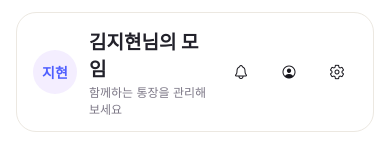
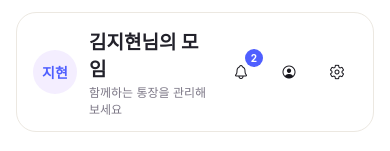
Before and after one commit to getdon-mate/getdon-mate-app, a React Native app: screen /AccountList in a window 390 px wide. Both pictures are taken after a click on the button "로그인". Shown: the top 151 px of the page. Built offline with nearby package versions, Linux system fonts and the light colour scheme; no server answers.

Commit message:
feat: 알림 상태와 배지 연동 (GET-116, GET-117, GET-127)

```diff
--- a/src/core/providers/AppProvider.tsx
+++ b/src/core/providers/AppProvider.tsx
@@ -14,6 +14,7 @@ import type {
   TransactionType,
 } from "@features/accounts/model/types"
 import { logger } from "@shared/lib/logger"
+import { defaultNotificationPreferences, initialNotifications, type NotificationItem } from "@shared/lib/notification-state"
 import {
   readNotificationPreferences,
   writeNotificationPreferences,
@@ -78,8 +79,16 @@ interface AppRuntimeContextType {
   dataSource: DataSource
   prefersRealApi: boolean
   refreshAccounts: () => Promise<DataSource>
+  notifications: NotificationItem[]
+  unreadNotificationCount: number
+  markNotificationRead: (id: string) => Promise<void>
+  markAllNotificationsRead: () => Promise<void>
+  clearNotifications: () => Promise<void>
+  restoreNotifications: () => Promise<void>
+  defaultNotificationPreferences: NotificationPreferences
   notificationPreferences: NotificationPreferences
   updateNotificationPreferences: (next: NotificationPreferences) => Promise<void>
+  resetNotificationPreferences: () => void
 }
 
 interface AppAuthContextType {
@@ -185,6 +194,7 @@ function createLocalAccount(data: CreateAccountInput, currentUser: AppUser): Gro
     members: [
       {
         id: `mem${timestamp}`,
+        userId: currentUser.id,
         name: currentUser.name,
         role: "총무",
         initials: currentUser.name.slice(-2),
@@ -243,12 +253,6 @@ function createLocalTransaction(data: UpsertTransactionInput): Transaction {
   }
 }
 
-const defaultNotificationPreferences: NotificationPreferences = {
-  duesReminder: true,
-  transactionAlert: true,
-  noticeAlert: true,
-}
-
 export function AppProvider({ children }: { children: ReactNode }) {
   const backendAdapter = useMemo(() => createAccountsBackendV1Adapter(), [])
   const prefersRealApi = useMemo(() => shouldUseRealApi(apiConfig), [])
@@ -262,6 +266,7 @@ export function AppProvider({ children }: { children: ReactNode }) {
   const [currentUser, setCurrentUser] = useState<AppUser | null>(null)
   const [accounts, setAccounts] = useState<GroupAccount[]>(() => cloneAccounts(defaultAccounts))
   const [selectedAccountId, setSelectedAccountId] = useState<string | null>(initialSession?.selectedAccountId ?? null)
+  const [notifications, setNotifications] = useState<NotificationItem[]>(() => [...initialNotifications])
   const [notificationPreferences, setNotificationPreferences] = useState<NotificationPreferences>(
     () => readNotificationPreferences() ?? defaultNotificationPreferences
   )
@@ -844,15 +849,41 @@ export function AppProvider({ children }: { children: ReactNode }) {
     setNotificationPreferences(next)
   }, [])
 
+  const resetNotificationPreferences = useCallback(() => {
+    setNotificationPreferences(defaultNotificationPreferences)
+  }, [])
+
+  const markNotificationRead = useCallback(async (id: string) => {
+    setNotifications((prev) => prev.map((item) => (item.id === id ? { ...item, unread: false } : item)))
+  }, [])
+
+  const markAllNotificationsRead = useCallback(async () => {
+    setNotifications((prev) => prev.map((item) => ({ ...item, unread: false })))
+  }, [])
+
+  const clearNotifications = useCallback(async () => {
+    setNotifications([])
+  }, [])
+
+  const restoreNotifications = useCallback(async () => {
+    setNotifications([...initialNotifications])
+  }, [])
+
   const resetDemoData = useCallback(() => {
     setUsers(cloneUsers(defaultUsers))
     setAccounts(cloneAccounts(defaultAccounts))
     setCurrentUser(null)
     setSelectedAccountId(null)
+    setNotifications([...initialNotifications])
     setNotificationPreferences(defaultNotificationPreferences)
     setDataSource("demo")
     setLastSyncError(null)
   }, [])
+
+  const unreadNotificationCount = useMemo(
+    () => notifications.filter((item) => item.unread).length,
+    [notifications]
+  )
 
   const runtimeContextValue = useMemo<AppRuntimeContextType>(
     () => ({
@@ -862,17 +893,33 @@ export function AppProvider({ children }: { children: ReactNode }) {
       dataSource,
       prefersRealApi,
       refreshAccounts,
+      notifications,
+      unreadNotificationCount,
+      markNotificationRead,
+      markAllNotificationsRead,
+      clearNotifications,
+      restoreNotifications,
+      defaultNotificationPreferences,
       notificationPreferences,
       updateNotificationPreferences,
+      resetNotificationPreferences,
     }),
     [
+      clearNotifications,
       dataSource,
+      defaultNotificationPreferences,
       isBootstrapping,
       isRefreshingAccounts,
       lastSyncError,
+      markAllNotificationsRead,
+      markNotificationRead,
+      notifications,
       notificationPreferences,
       prefersRealApi,
       refreshAccounts,
+      resetNotificationPreferences,
+      restoreNotifications,
+      unreadNotificationCount,
       updateNotificationPreferences,
     ]
   )
--- a/src/features/accounts/components/UserHeaderCard.tsx
+++ b/src/features/accounts/components/UserHeaderCard.tsx
@@ -5,12 +5,14 @@ import type { AppUser } from "../model/types"
 export function UserHeaderCard({
   user,
   initials,
+  unreadNotificationCount,
   onOpenNotifications,
   onOpenMyPage,
   onOpenAppSettings,
 }: {
   user: AppUser | null
   initials: string
+  unreadNotificationCount?: number
   onOpenNotifications: () => void
   onOpenMyPage: () => void
   onOpenAppSettings: () => void
@@ -27,6 +29,11 @@ export function UserHeaderCard({
       <View style={styles.actionGroup}>
         <Pressable style={styles.iconButton} onPress={onOpenNotifications} accessibilityRole="button" accessibilityLabel="알림 목록 열기">
           <Icon name="bell" size={16} color={uiColors.textStrong} />
+          {unreadNotificationCount ? (
+            <View style={styles.notificationBadge} testID="notification-badge">
+              <Text style={styles.notificationBadgeText}>{unreadNotificationCount > 99 ? "99+" : unreadNotificationCount}</Text>
+            </View>
+          ) : null}
         </Pressable>
         <Pressable style={styles.iconButton} onPress={onOpenMyPage} accessibilityRole="button" accessibilityLabel="마이페이지 열기">
           <Icon name="user" size={16} color={uiColors.textStrong} />
@@ -84,6 +91,24 @@ const styles = StyleSheet.create({
     alignItems: "center",
     justifyContent: "center",
     backgroundColor: uiColors.surfaceMuted,
+    position: "relative",
+  },
+  notificationBadge: {
+    minWidth: 18,
+    height: 18,
+    paddingHorizontal: 4,
+    borderRadius: 9,
+    alignItems: "center",
+    justifyContent: "center",
+    backgroundColor: uiColors.primary,
+    position: "absolute",
+    top: -3,
+    right: -2,
+  },
+  notificationBadgeText: {
+    color: uiColors.surface,
+    fontSize: 10,
+    fontWeight: "700",
   },
   actionGroup: {
     flexDirection: "row",
--- a/src/features/accounts/screens/AccountListScreen.tsx
+++ b/src/features/accounts/screens/AccountListScreen.tsx
@@ -24,7 +24,7 @@ export function AccountListScreen() {
   const navigation = useNavigation<NativeStackNavigationProp<RootStackParamList>>()
   const { currentUser } = useAppAuth()
   const { accounts, selectAccount } = useAppAccounts()
-  const { isBootstrapping, isRefreshingAccounts, refreshAccounts } = useAppRuntime()
+  const { isBootstrapping, isRefreshingAccounts, refreshAccounts, unreadNotificationCount } = useAppRuntime()
   const currentMonth = getCurrentMonthKey()
   const { width } = useWindowDimensions()
   const isWide = width >= 960
@@ -51,6 +51,7 @@ export function AccountListScreen() {
         <UserHeaderCard
           user={currentUser}
           initials={initials}
+          unreadNotificationCount={unreadNotificationCount}
           onOpenNotifications={() => navigation.navigate(ROUTES.NotificationList)}
           onOpenMyPage={() => navigation.navigate(ROUTES.MyPage)}
           onOpenAppSettings={() => navigation.navigate(ROUTES.AppSettings)}
--- /dev/null
+++ b/src/shared/lib/notification-state.ts
@@ -0,0 +1,39 @@
+import type { NotificationPreferences } from "./preferences-storage"
+
+export type NotificationItem = {
+  id: string
+  title: string
+  body: string
+  time: string
+  unread: boolean
+}
+
+export const defaultNotificationPreferences: NotificationPreferences = {
+  duesReminder: true,
+  transactionAlert: true,
+  noticeAlert: true,
+}
+
+export const initialNotifications: NotificationItem[] = [
+  {
+    id: "notice-1",
+    title: "회비 마감이 다가오고 있어요",
+    body: "이번 달 회비 납부 마감이 3일 남았습니다.",
+    time: "방금 전",
+    unread: true,
+  },
+  {
+    id: "notice-2",
+    title: "생활비 통장에 입금이 반영됐어요",
+    body: "김토스님이 50,000원을 채웠습니다.",
+    time: "10분 전",
+    unread: true,
+  },
+  {
+    id: "notice-3",
+    title: "모임 공지가 등록됐어요",
+    body: "이번 주 정산 안내를 확인해보세요.",
+    time: "어제",
+    unread: false,
+  },
+]
```
Also changed, not shown: src/features/auth/screens/NotificationListScreen.tsx (+17 -59 lines), 2 other files (tests, documents, lock files or other folders).
